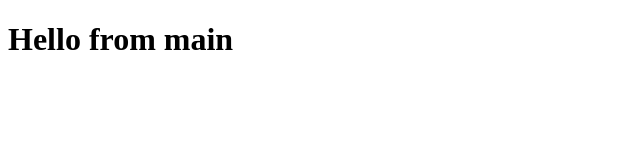
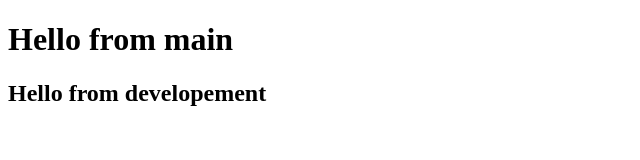
Before and after one commit to solo-mizan/git-multiple-branches, a plain HTML site: page index.html in a window 1280 px wide. Shown: the whole page, without its empty margins (0-640 px from the left). Drawn offline with Linux system fonts and the light colour scheme.

Commit message:
developement branches

```diff
--- a/index.html
+++ b/index.html
@@ -10,6 +10,7 @@
 
 <body>
     <h1>Hello from main</h1>
+    <h2>Hello from developement</h2>
 </body>
 
 </html>
```
